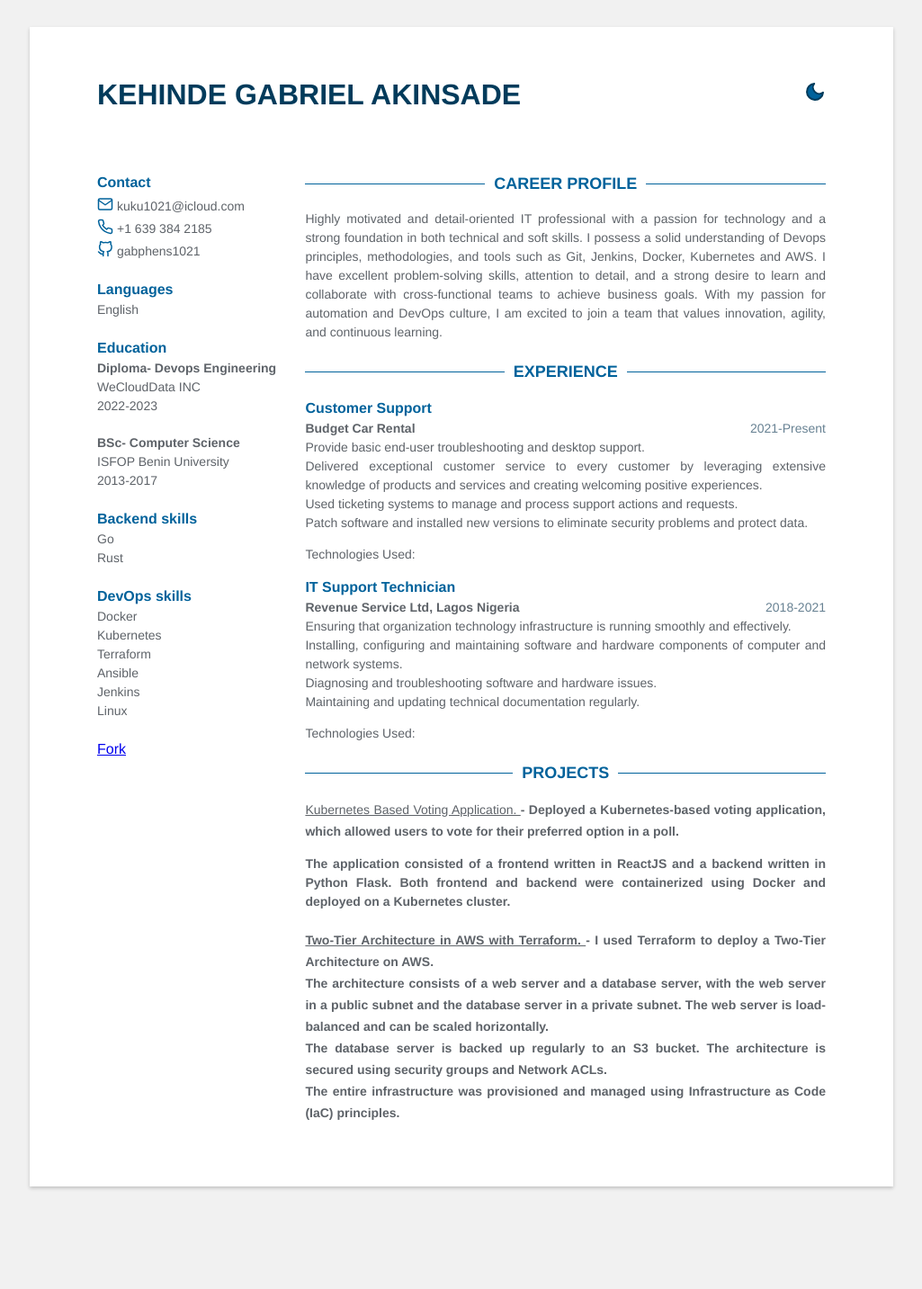
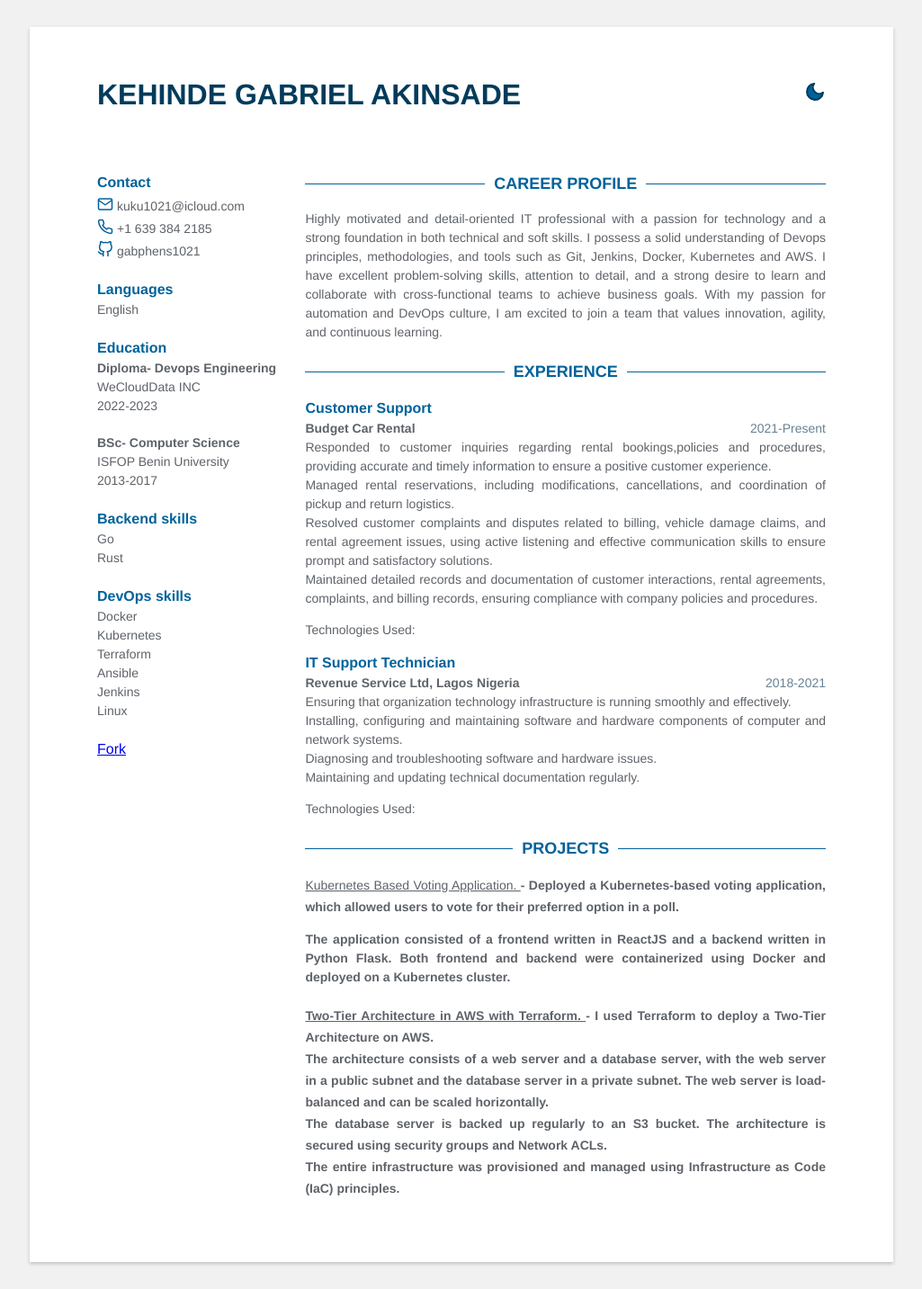
Before and after one commit to gabphens1021/kehindeakinsade.github.io, a Jekyll site: the page built from index.html, in a window 1280 px wide. Shown: the whole page at 90% size, without its empty margins (127-1152 px from the left). Built offline with Jekyll 4.4.1, drawn with Linux system fonts in a browser that asks for light colours; before the commit the page ends 1349 px from its top, so only the background shows below that.

Commit message:
updating cv

```diff
--- a/_data/data.yml
+++ b/_data/data.yml
@@ -49,10 +49,10 @@ experience:
     time: 2021-Present
     company: Budget Car Rental
     details: |
-      Provide basic end-user troubleshooting and desktop support.<br>
-      Delivered exceptional customer service to every customer by leveraging extensive knowledge of products and services and creating welcoming positive experiences.<br>
-      Used ticketing systems to manage and process support actions and requests. <br>
-      Patch software and installed new versions to eliminate security problems and protect data.
+      Responded to customer inquiries regarding rental bookings,policies and procedures, providing accurate and timely information to ensure a positive customer experience.<br>
+      Managed rental reservations, including modifications, cancellations, and coordination of pickup and return logistics.<br>
+      Resolved customer complaints and disputes related to billing, vehicle damage claims, and rental agreement issues, using active listening and effective communication skills to ensure prompt and satisfactory solutions. <br>
+      Maintained detailed records and documentation of customer interactions, rental agreements, complaints, and billing records, ensuring compliance with company policies and procedures.
     Technology Used:
 
   - role: IT Support Technician
```
